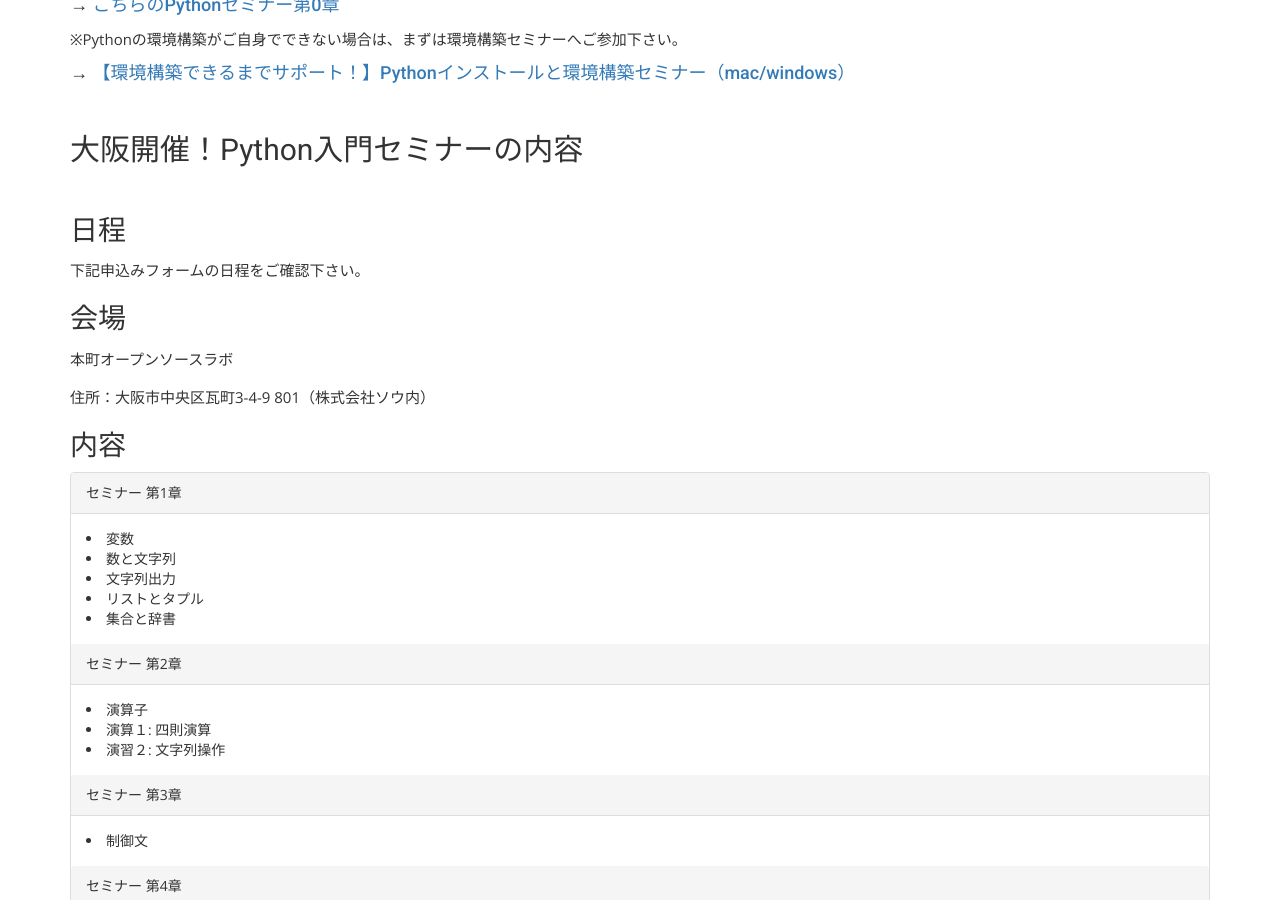
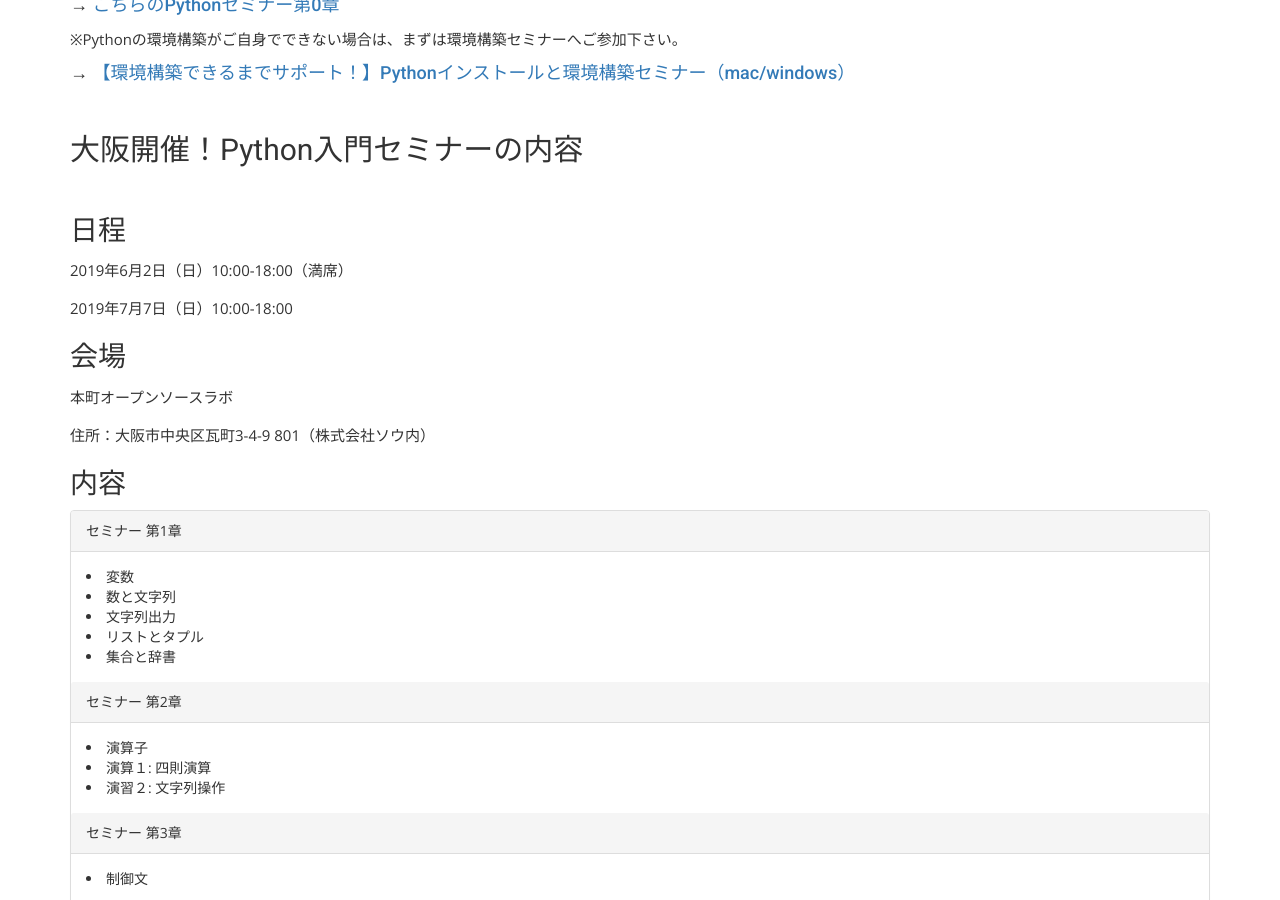
Before and after one commit to hommachi-open-source-lab/hommachi-open-source-lab.github.io, a Jekyll site: the page built from contents/study/python_seminar_for_beginners.html, in a window 1280 px wide and 900 px high, scrolled down 2279 px. Built offline with Jekyll 4.4.1, drawn with Linux system fonts in a browser that asks for light colours; nearby versions of some CDN libraries; some web fonts are replaced.

Commit message:
change text

```diff
--- a/contents/study/python_seminar_for_beginners.html
+++ b/contents/study/python_seminar_for_beginners.html
@@ -69,7 +69,8 @@ permalink: /contents/study/python_seminar_for_beginners/
         <h2><span id="大阪開催！Python入門セミナーの内容">大阪開催！Python入門セミナーの内容</span></h2>
         <br>
         <h3>日程</h3>
-        <p>下記申込みフォームの日程をご確認下さい。</p>
+        <p>2019年6月2日（日）10:00-18:00（満席）</p>
+        <p>2019年7月7日（日）10:00-18:00</p>
         <h3>会場</h3>
         <p>本町オープンソースラボ</p>
         <p>住所：大阪市中央区瓦町3-4-9 801（株式会社ソウ内）</p>
```
